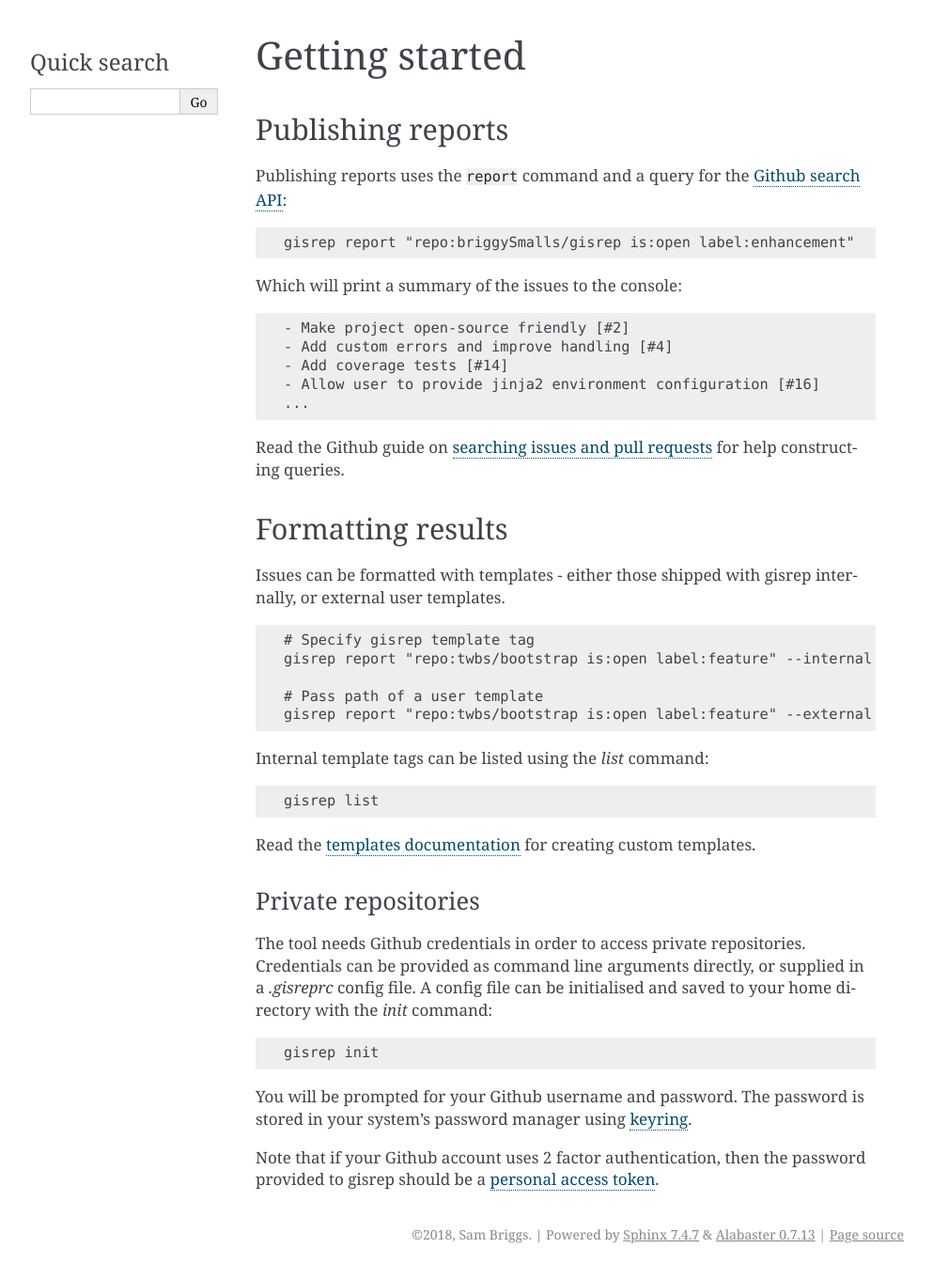
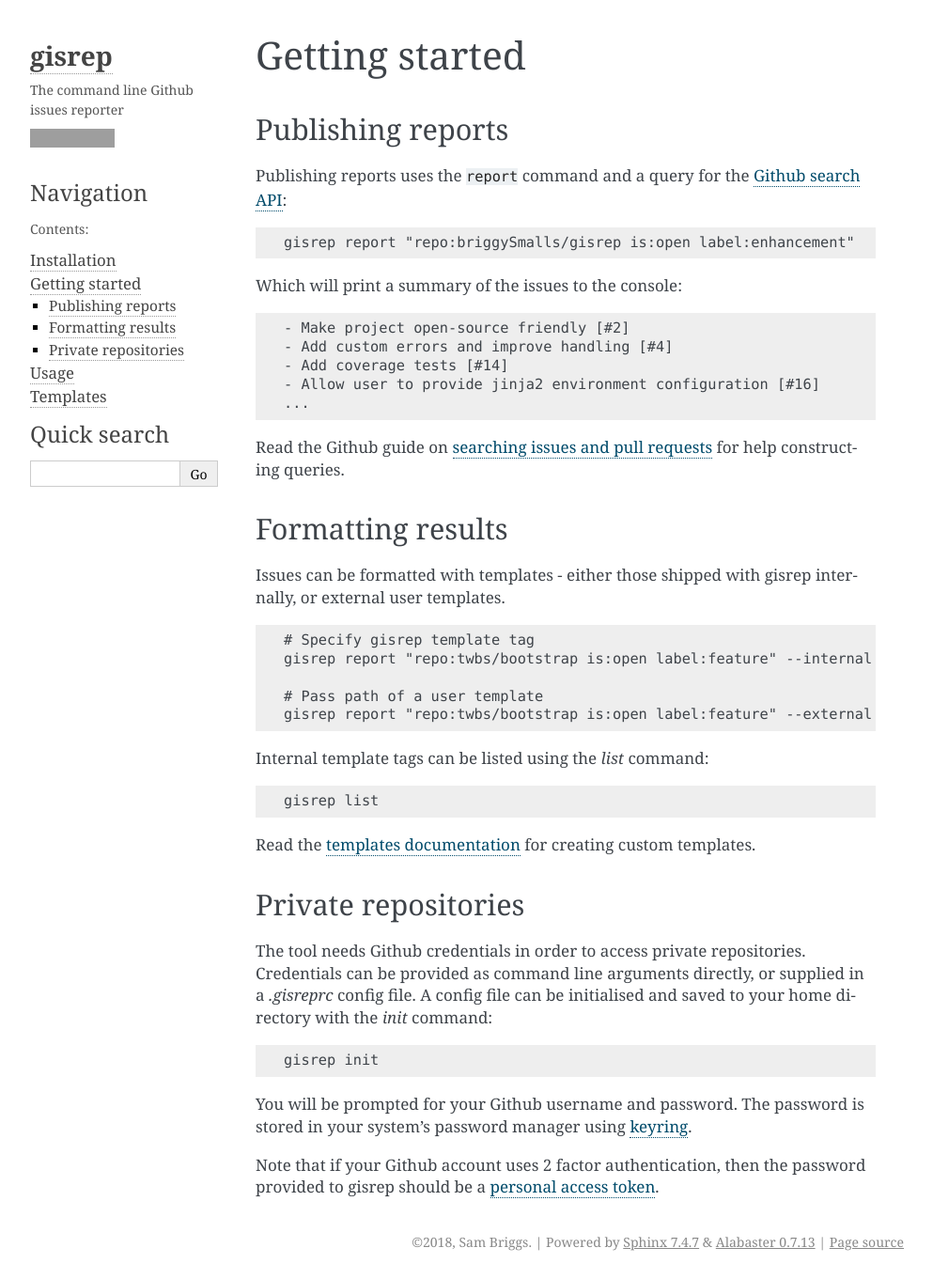
Before and after one commit to briggySmalls/gisrep, a Sphinx documentation site: the page built from docs/getting-started.rst, in a window 1280 px wide. Shown: the whole page at 94% size, without its empty margins (148-1141 px from the left). Built offline with Sphinx 7.4.7, drawn with Linux system fonts in a browser that asks for light colours; grey boxes are pictures that could not be loaded.

```diff
--- a/docs/conf.py
+++ b/docs/conf.py
@@ -31,7 +31,7 @@ sys.path.insert(0, os.path.abspath('../'))
 # Add any Sphinx extension module names here, as strings. They can be
 # extensions coming with Sphinx (named 'sphinx.ext.*') or your custom
 # ones.
-extensions = ['sphinxarg.ext']
+extensions = ['sphinx.ext.githubpages', 'sphinxarg.ext']
 
 # Add any paths that contain templates here, relative to this directory.
 templates_path = ['_templates']
@@ -39,7 +39,6 @@ templates_path = ['_templates']
 # The suffix(es) of source filenames.
 # You can specify multiple suffix as a list of string:
 #
-# source_suffix = ['.rst', '.md']
 source_suffix = '.rst'
 
 # The master toctree document.
@@ -89,7 +88,14 @@ html_theme = 'alabaster'
 # further.  For a list of options available for each theme, see the
 # documentation.
 #
-# html_theme_options = {}
+html_theme_options = {
+    'description': 'The command line Github issues reporter',
+    'github_button': True,
+    'github_type': 'star',
+    'github_user': 'briggySmalls',
+    'github_repo': 'gisrep',
+    'analytics_id': 'UA-108350683-2',
+}
 
 # Add any paths that contain custom static files (such as style sheets) here,
 # relative to this directory. They are copied after the builtin static files,
@@ -103,6 +109,8 @@ html_static_path = ['_static']
 # refs: http://alabaster.readthedocs.io/en/latest/installation.html#sidebars
 html_sidebars = {
     '**': [
+        'about.html',
+        'navigation.html',
         'relations.html',  # needs 'show_related': True theme option to display
         'searchbox.html',
     ]
--- a/docs/getting-started.rst
+++ b/docs/getting-started.rst
@@ -49,7 +49,7 @@ Read the `templates documentation <./templates.html>`__ for creating
 custom templates.
 
 Private repositories
---------------------
+~~~~~~~~~~~~~~~~~~~~
 
 The tool needs Github credentials in order to access private repositories.
 Credentials can be provided as command line arguments directly, or supplied
```
Also changed, not shown: .travis.yml, 2 other files.
